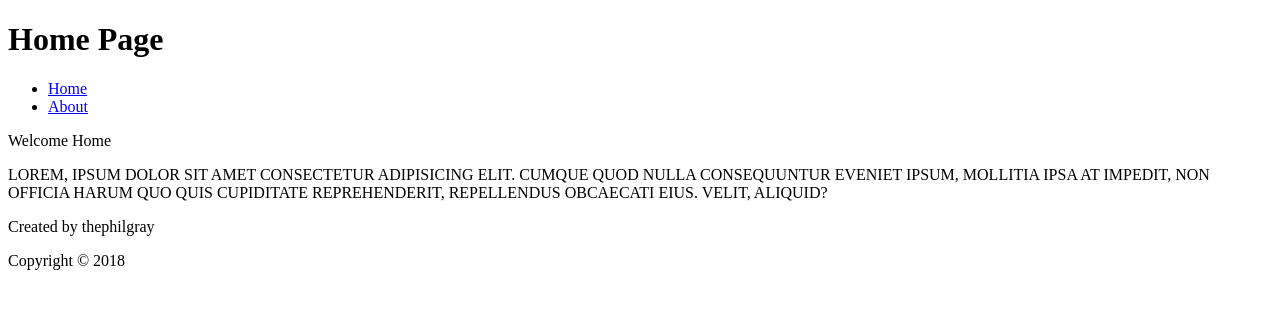
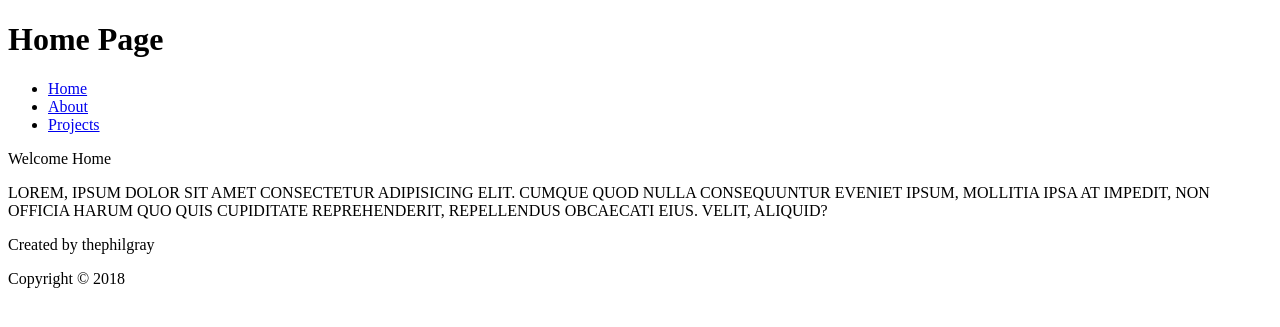
Before and after one commit to philgrayphilgray/review-node-2018, a Node server app: page / in a window 1280 px wide. Shown: the top 327 px of the page. Run offline with Node 20, Linux system fonts and the light colour scheme.

Commit message:
Add projects to navigation.

```diff
--- a/003_node-web-server/views/partials/header.hbs
+++ b/003_node-web-server/views/partials/header.hbs
@@ -8,6 +8,9 @@
             <li>
                 <a href="/about">About</a>
             </li>
+            <li>
+                <a href="/projects">Projects</a>
+            </li>
         </ul>
     </nav>
     <p>{{pageMessage}}</p>
```
